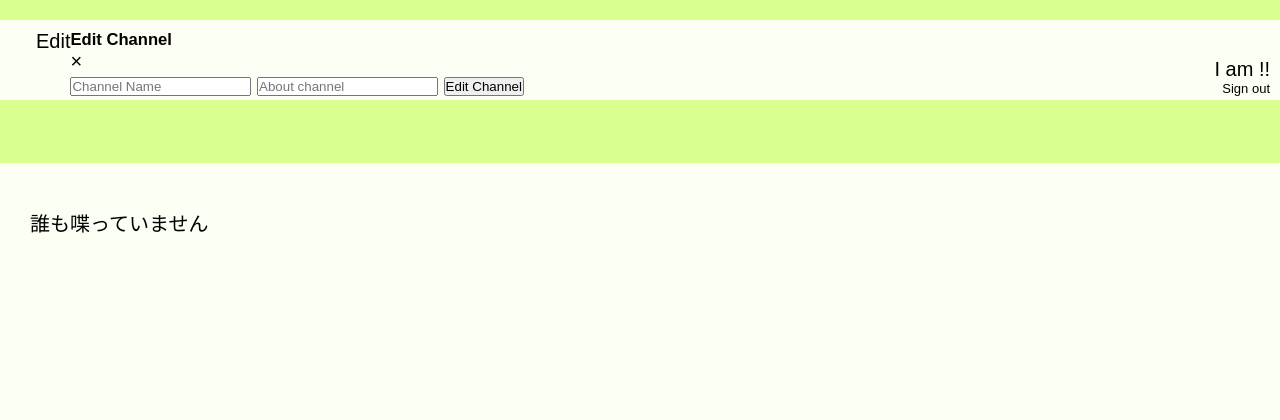
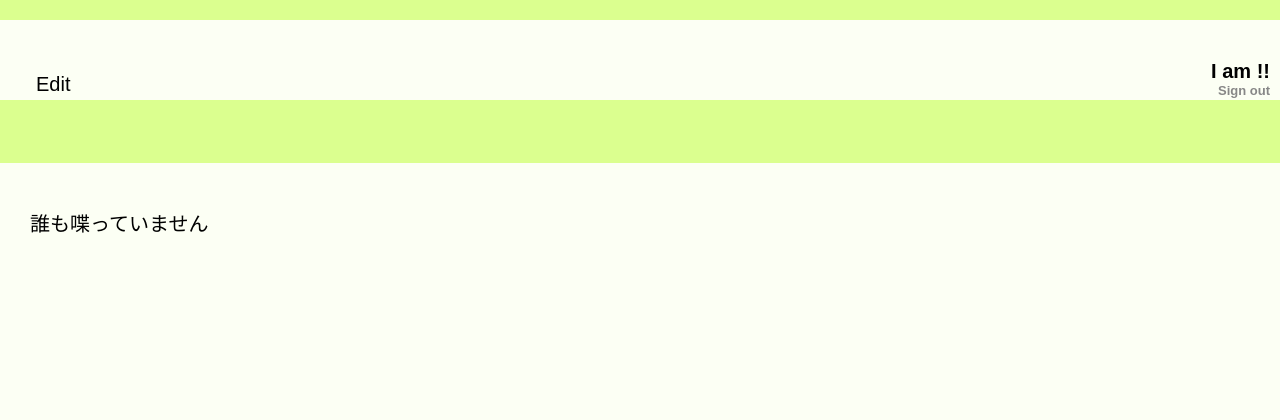
Before and after one commit to Raretech-Hackathon-TEAM-E/TEAM-E-App, a Flask app: template templates/detail.html in a window 1280 px wide. Shown: the top 420 px of the page. Run offline with Flask 2, Linux system fonts and the light colour scheme; the template is opened without the code that fills it, so the values that code supplies are empty.

Commit message:
チャンネル編集モーダルにCSS適用、メッセージ画面のヘッダー調整

```diff
--- a/static/css/detail.css
+++ b/static/css/detail.css
@@ -69,7 +69,7 @@ body {
 
 #header-menu{
     position: absolute;
-    bottom: 0.2em;
+    bottom: 0.1em;
     right: 0.5em;
     flex-direction: row;
     text-align: right;
@@ -77,13 +77,15 @@ body {
 
 #user-name{
     right: 0.2em;
+    font-weight: 550;
 }
 
 #signout-btn{
     font-size: small;
     right: 0.2em;
+    color: rgb(135, 135, 135);
+    font-weight: 550;
 }
-
 /* メッセージエリア */
 
 .chat-box {
--- a/templates/modal/update-channel.html
+++ b/templates/modal/update-channel.html
@@ -1,3 +1,17 @@
+<!DOCTYPE html>
+<html>
+ <head>
+        <meta charset="utf-8" />
+        <meta name="viewport" content="initial-scale=1, width=device-width" />
+        <title></title>
+        <meta name="description" content="" />
+        <link
+            rel="stylesheet"
+            href="../../static/css/modal.css"
+        />
+ </head>
+ <body>
+
 <div id="update-channel-modal" class="modal">
     <div class="modal-content">
       <div class="modal-header">
@@ -28,3 +42,6 @@
       </form>
     </div>
   </div>
+
+ </body>
+</html>
```
